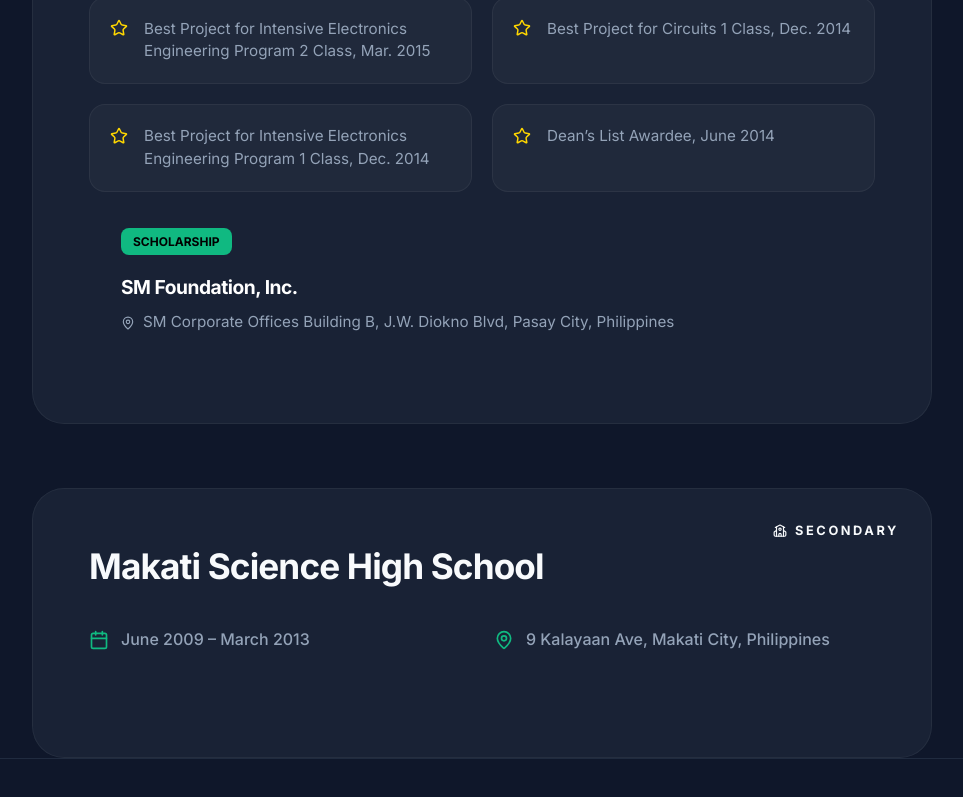
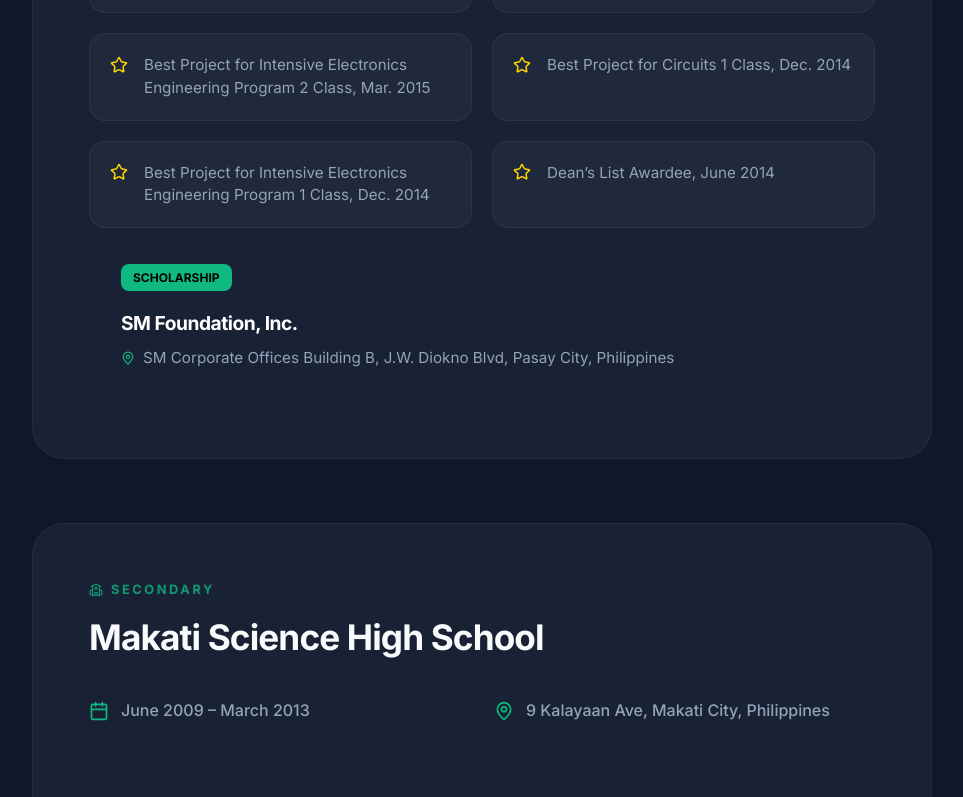
Before and after one commit to cng07/carlosng07, a React (Vite) app: page /education in a window 1280 px wide. Shown: the part 1005-1802 px from the top of the page, without its empty margins (158-1121 px from the left). Built offline with nearby package versions, Linux system fonts and the light colour scheme.

Commit message:
Update Education page view

```diff
--- a/src/pages/Education.jsx
+++ b/src/pages/Education.jsx
@@ -121,17 +121,16 @@ const Education = () => {
                             }}>
                                 {/* Subtle Type Indicator */}
                                 <div style={{
-                                    position: 'absolute',
-                                    top: '2rem',
-                                    right: '2rem',
+                                    display: 'flex',
+                                    alignItems: 'center',
+                                    gap: '0.5rem',
                                     fontSize: '0.8rem',
                                     fontWeight: 700,
                                     textTransform: 'uppercase',
                                     letterSpacing: '0.2em',
-                                    color: 'rgba(var(--primary-rgb), 0.4)',
-                                    display: 'flex',
-                                    alignItems: 'center',
-                                    gap: '0.5rem'
+                                    color: 'var(--primary)',
+                                    marginBottom: '1rem',
+                                    opacity: 0.8
                                 }}>
                                     {edu.type === 'Tertiary' ? <BookOpen size={14} /> : <School size={14} />}
                                     {edu.type}
@@ -237,8 +236,8 @@ const Education = () => {
                                             Scholarship
                                         </div>
                                         <h4 style={{ color: '#fff', fontSize: '1.2rem', marginBottom: '0.5rem' }}>{edu.scholarship.name}</h4>
-                                        <p style={{ color: 'var(--text-muted)', fontSize: '0.95rem', display: 'flex', alignItems: 'center', gap: '0.5rem' }}>
-                                            <MapPin size={14} /> {edu.scholarship.fullAddress}
+                                        <p style={{ color: 'var(--text-muted)', fontSize: '0.95rem', display: 'flex', alignItems: 'flex-start', gap: '0.5rem', lineHeight: '1.5' }}>
+                                            <MapPin size={14} color="var(--primary)" style={{ flexShrink: 0, marginTop: '0.25rem' }} /> {edu.scholarship.fullAddress}
                                         </p>
                                     </div>
                                 )}
--- a/src/pages/Home.jsx
+++ b/src/pages/Home.jsx
@@ -48,7 +48,7 @@ const Home = () => {
                     <motion.h2
                         className="hero-name"
                         style={{
-                            fontSize: 'clamp(2.5rem, 8vw, 4rem)',
+                            fontSize: 'clamp(1.8rem, 8vw, 4rem)',
                             marginBottom: '1rem'
                         }}
                         initial={{ opacity: 0, y: 20 }}
@@ -328,8 +328,8 @@ const Home = () => {
                                     {edu.scholarship && (
                                         <div style={{ marginTop: '1.5rem', padding: '1rem', borderLeft: '3px solid var(--primary)', background: 'rgba(var(--primary-rgb), 0.05)', borderRadius: '0 8px 8px 0' }}>
                                             <p style={{ fontWeight: 600, fontSize: '0.95rem', color: 'var(--text-main)', marginBottom: '0.4rem' }}>College scholarship: {edu.scholarship.name}</p>
-                                            <p style={{ fontSize: '0.85rem', color: 'var(--text-muted)', display: 'flex', alignItems: 'center', gap: '0.4rem' }}>
-                                                <MapPin size={14} /> {edu.scholarship.address}
+                                            <p style={{ fontSize: '0.85rem', color: 'var(--text-muted)', display: 'flex', alignItems: 'flex-start', gap: '0.4rem', lineHeight: '1.4' }}>
+                                                <MapPin size={14} color="var(--primary)" style={{ flexShrink: 0, marginTop: '0.2rem' }} /> {edu.scholarship.address}
                                             </p>
                                         </div>
                                     )}
```
